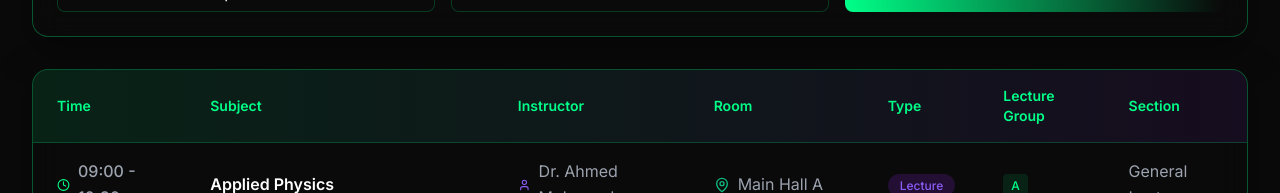
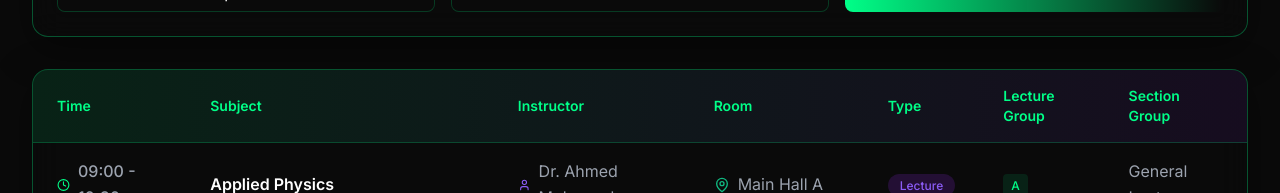
Before and after one commit to phoenixcrypto/cyber-tmsah, a Next.js app: page /schedule in a window 1280 px wide. Shown: the part 414-607 px from the top of the page. Built offline with nearby package versions, Linux system fonts and the light colour scheme.

Commit message:
Change section column name to Section Group

```diff
--- a/app/page.tsx
+++ b/app/page.tsx
@@ -308,7 +308,7 @@ export default function HomePage() {
                         <th className="px-6 py-4 text-left text-sm font-semibold text-cyber-neon border-b border-cyber-neon/20">Instructor</th>
                         <th className="px-6 py-4 text-left text-sm font-semibold text-cyber-neon border-b border-cyber-neon/20">Room</th>
                         <th className="px-6 py-4 text-left text-sm font-semibold text-cyber-neon border-b border-cyber-neon/20">Type</th>
-                        <th className="px-6 py-4 text-left text-sm font-semibold text-cyber-neon border-b border-cyber-neon/20">Section</th>
+                        <th className="px-6 py-4 text-left text-sm font-semibold text-cyber-neon border-b border-cyber-neon/20">Section Group</th>
                       </tr>
                     </thead>
                     <tbody>
--- a/app/schedule/page.tsx
+++ b/app/schedule/page.tsx
@@ -334,7 +334,7 @@ export default function SchedulePage() {
                   <th className="px-6 py-4 text-left text-sm font-semibold text-cyber-neon border-b border-cyber-neon/20">Room</th>
                   <th className="px-6 py-4 text-left text-sm font-semibold text-cyber-neon border-b border-cyber-neon/20">Type</th>
                   <th className="px-6 py-4 text-left text-sm font-semibold text-cyber-neon border-b border-cyber-neon/20">Lecture Group</th>
-                  <th className="px-6 py-4 text-left text-sm font-semibold text-cyber-neon border-b border-cyber-neon/20">Section</th>
+                  <th className="px-6 py-4 text-left text-sm font-semibold text-cyber-neon border-b border-cyber-neon/20">Section Group</th>
                 </tr>
               </thead>
               <tbody>
```
